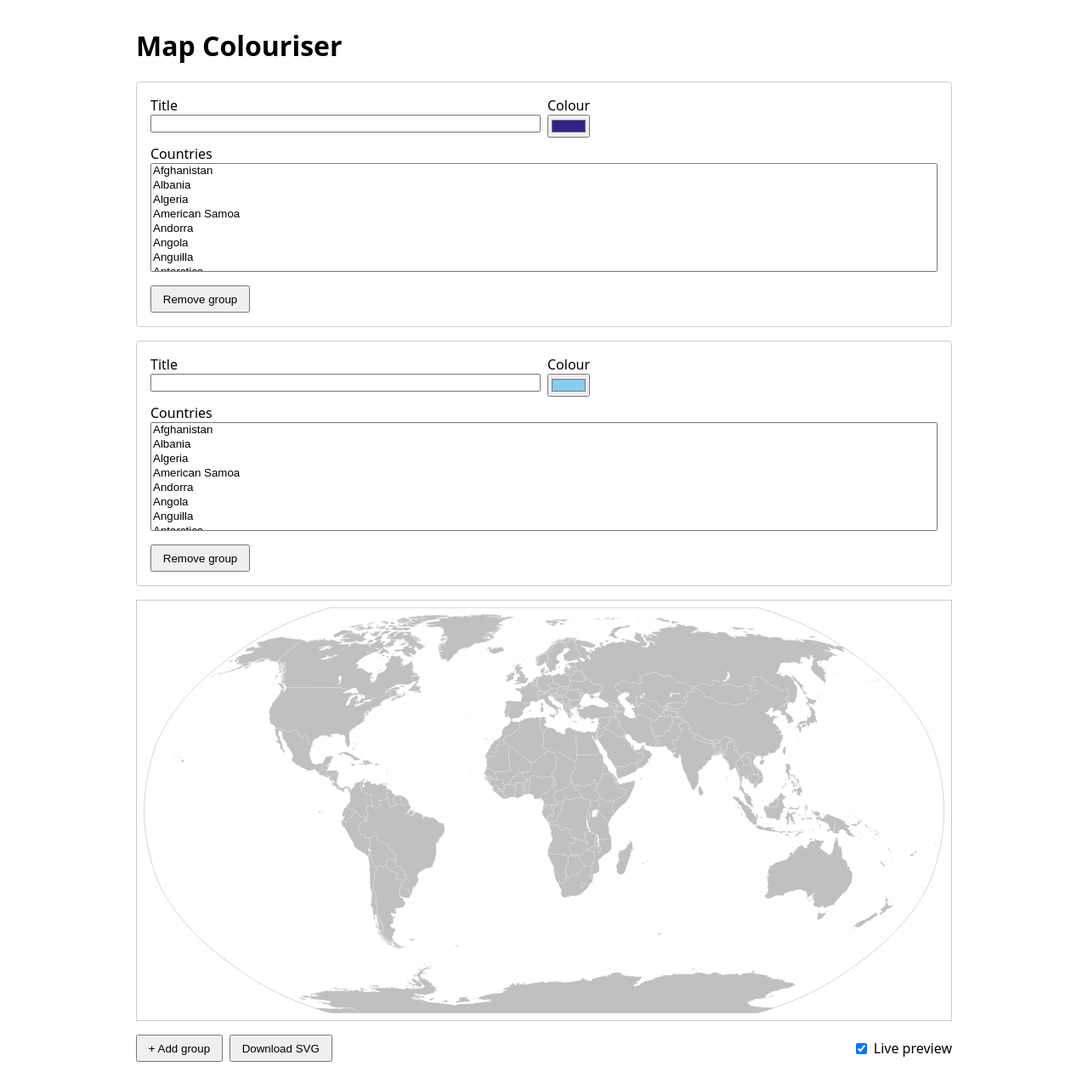
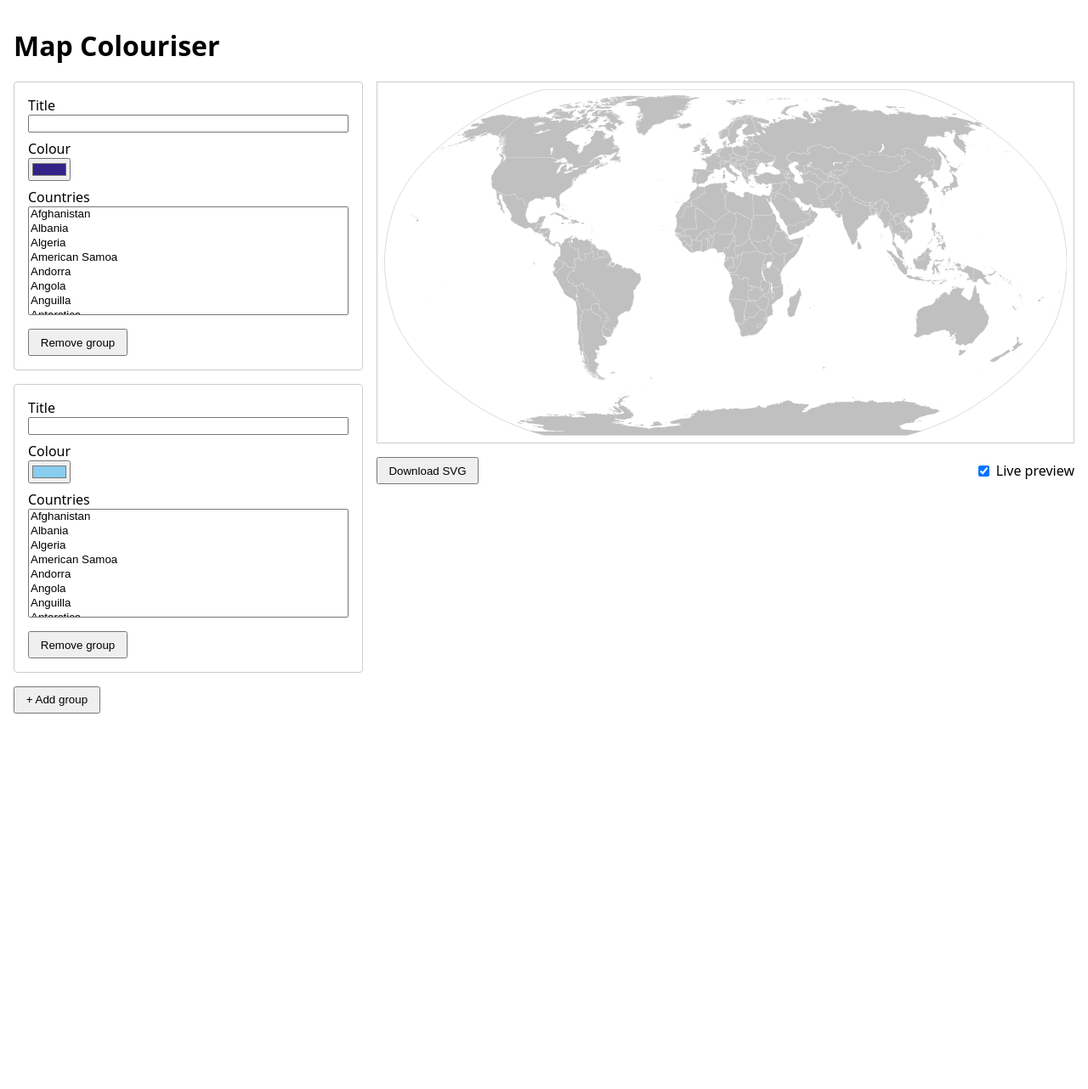
Before and after one commit to lokal-profil/mapcolouriser, a Flask app: page / in a window 1280 px wide. Shown: the whole page at 85% size. After the commit the page ends 840 px from the top, so only its background shows below. Run offline with Flask 3, Linux system fonts and the light colour scheme.

Commit message:
Restructure form/preview layout: side-by-side on wide screens
Move the preview, Download SVG button, and live-preview toggle out
of the form into a sibling <aside class="preview-pane"> so the form
contains only inputs + Generate-map fallback. Wrap both in
<div class="layout">.

At viewport >=900px with live preview active:
- Switch the layout to a grid (1fr 2fr) and widen the body
  max-width from 960px to 1280px so the preview gets ~853px of
  horizontal room. Single-column layouts keep the 960px width.
- Make .preview-pane position: sticky so the preview stays
  visible as the form scrolls past it. Degrades naturally if the
  pane is taller than the viewport.

Also zero the .preview's margin-top inside .preview-pane so the
preview top-aligns with the form's first group (the margin was
originally for spacing on result.html and isn't needed here).

No-JS users have .preview-pane fully hidden via CSS. JS unchanged.

```diff
--- a/app/templates/base.html
+++ b/app/templates/base.html
@@ -23,10 +23,23 @@
         .preview svg { display: block; width: 100%; height: auto; max-height: 80vh; max-width: 100%; }
         .live-preview-toggle { display: inline-flex; gap: 0.3rem; align-items: center; margin-left: auto; }
 
+        /* Stack form and preview on narrow viewports; side-by-side at >=900px
+           but only when live preview is active. Widen the body too so each
+           column gets breathing room — single-column layouts keep the
+           default 960px max-width. */
+        .layout { display: flex; flex-direction: column; gap: 1rem; }
+        .preview-pane .preview { margin-top: 0; }
+        @media (min-width: 900px) {
+            html.live-preview body { max-width: 1280px; }
+            html.live-preview .layout { display: grid; grid-template-columns: 1fr 2fr; align-items: start; }
+            html.live-preview .preview-pane { position: sticky; top: 1rem; }
+        }
+
         /* Progressive enhancement: hide JS-only affordances when JS is off,
            and swap between live-preview and fallback flows via a class on
            <html> (set above to avoid FOUC). */
         html:not(.js-enabled) .js-only { display: none; }
+        html:not(.js-enabled) .preview-pane { display: none; }
         html:not(.live-preview) #map-preview,
         html:not(.live-preview) .js-live { display: none; }
         html.live-preview .js-fallback { display: none; }
--- a/app/templates/index.html
+++ b/app/templates/index.html
@@ -9,6 +9,7 @@
         </div>
     {% endif %}
 
+    <div class="layout">
         <form method="post" action="{{ url_for('main.generate') }}" id="colouriser-form"
               data-default-colours='{{ default_colours | tojson }}'
               data-map-key="{{ map_key }}">
@@ -49,18 +50,23 @@
                 {% endfor %}
             </div>
 
-        <div id="map-preview" class="preview"></div>
-
             <div class="actions">
                 <button type="button" id="add-group">+ Add group</button>
                 <button type="submit" class="js-fallback">Generate map</button>
+            </div>
+        </form>
+
+        <aside class="preview-pane">
+            <div id="map-preview" class="preview"></div>
+            <div class="actions">
                 <button type="button" id="download-svg" class="js-live">Download SVG</button>
                 <label class="live-preview-toggle js-only">
                     <input type="checkbox" id="toggle-live-preview" checked />
                     Live preview
                 </label>
             </div>
-    </form>
+        </aside>
+    </div>
 
     {# Hidden template for cloning new group blocks. #}
     <template id="group-template">
```
Lines whose indentation alone changed are shown as unchanged.
